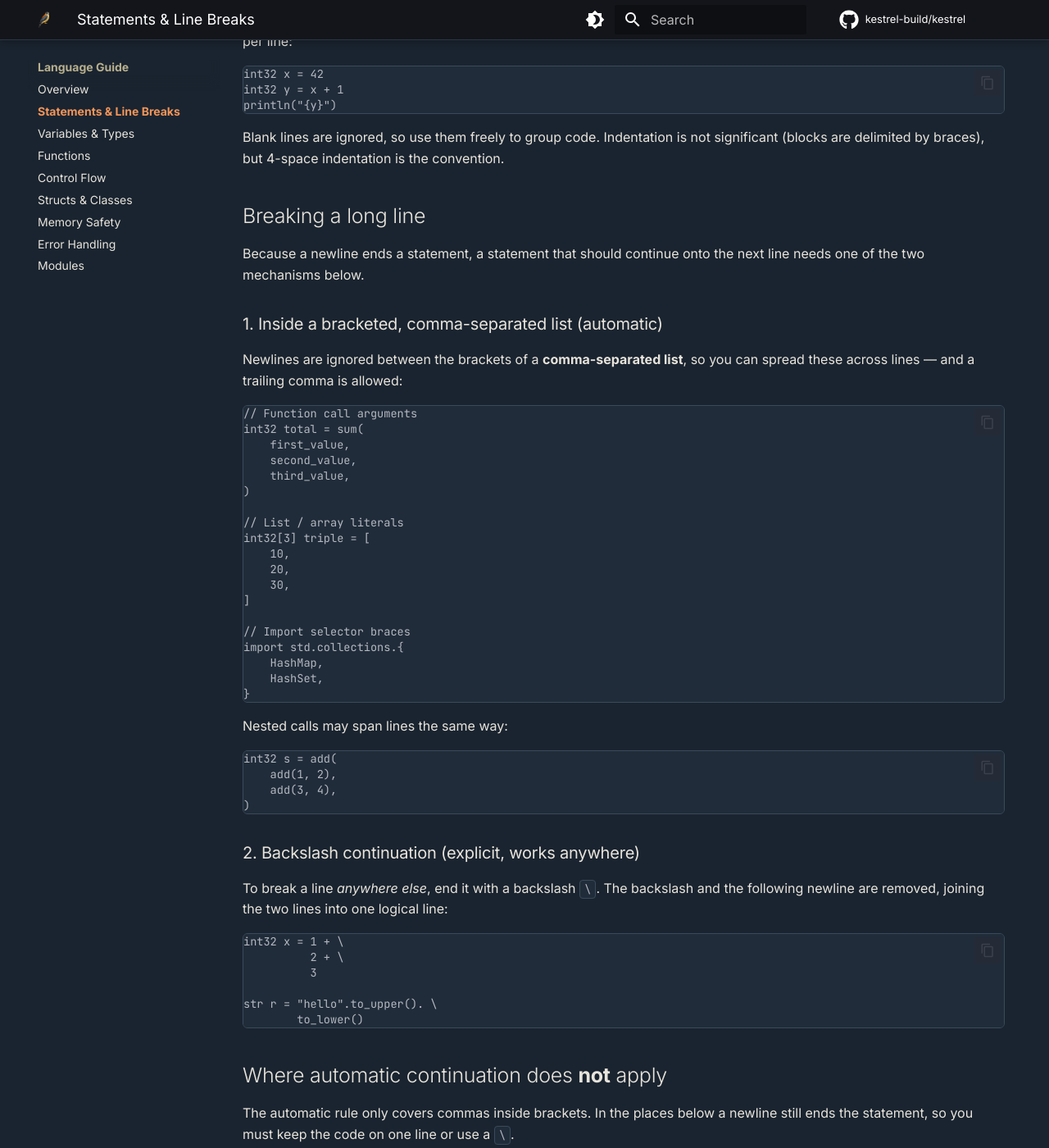
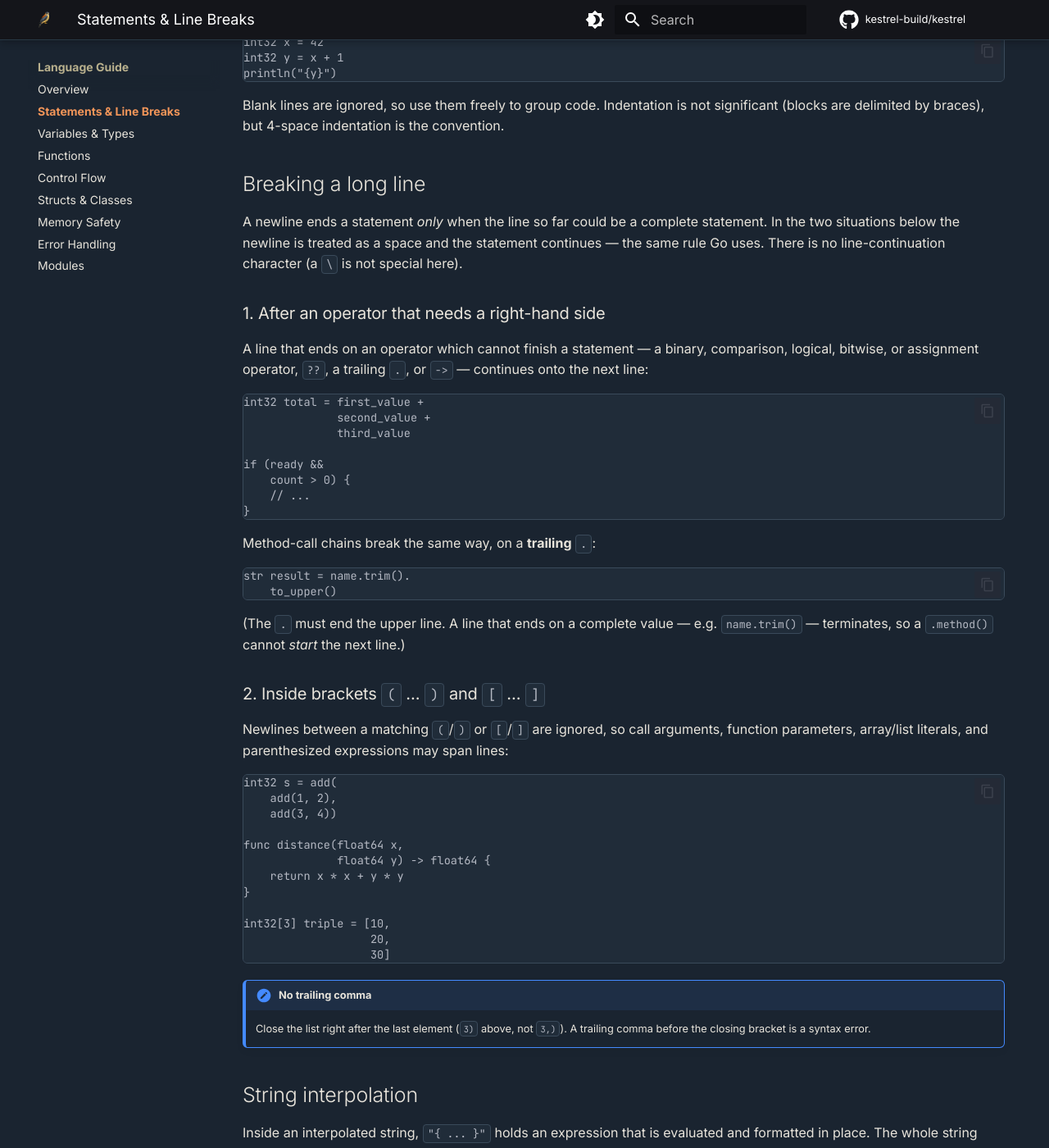
Before and after one commit to kestrel-build/kestrel-build.github.io, an MkDocs documentation site: the page built from docs/language-guide/syntax.md, in a window 1280 px wide and 1400 px high, scrolled down 609 px. Shown: the whole window at 82% size. Built offline with MkDocs 1.6.1 and Material for MkDocs 9.7.7, drawn with Linux system fonts in a browser that asks for light colours; comment, search, counter and statistics services are not loaded; some of the changed text lies outside the part shown.

Commit message:
docs: fix printf→println, rewrite line-continuation, drop zeroed() (audit)
Following the code-vs-docs audit and the compiler line-continuation
reconciliation:

- printf is not a Kestrel function — convert every remaining use to println
  (error-handling, structs-classes, control-flow, memory-safety).
- Rewrite "Statements & Line Breaks" and the cheatsheet's line-break section to
  the language's actual rule (verified on the primary self-host compiler):
  Go-style operator-continuation (a line ending on an operator that needs a right
  side continues) plus newlines-inside-()/[]; a trailing `.` continues a method
  chain. There is no backslash continuation, and no trailing comma before a
  closing bracket. (The earlier draft described the old Rust-seed behavior.)
- Drop `zeroed()` from the cheatsheet — the primary self-host compiler does not
  implement it yet (tracked to add). `auto` inference kept (it works).

All code examples verified against the self-host.

````diff
--- a/docs/language-guide/syntax.md
+++ b/docs/language-guide/syntax.md
@@ -15,111 +15,68 @@ convention.
 
 ## Breaking a long line
 
-Because a newline ends a statement, a statement that should continue onto the
-next line needs one of the two mechanisms below.
+A newline ends a statement *only* when the line so far could be a complete
+statement. In the two situations below the newline is treated as a space and the
+statement continues — the same rule Go uses. There is no line-continuation
+character (a `\` is not special here).
 
-### 1. Inside a bracketed, comma-separated list (automatic)
+### 1. After an operator that needs a right-hand side
 
-Newlines are ignored between the brackets of a **comma-separated list**, so you
-can spread these across lines — and a trailing comma is allowed:
+A line that ends on an operator which cannot finish a statement — a binary,
+comparison, logical, bitwise, or assignment operator, `??`, a trailing `.`, or
+`->` — continues onto the next line:
 
 ```kestrel
-// Function call arguments
-int32 total = sum(
-    first_value,
-    second_value,
-    third_value,
-)
+int32 total = first_value +
+              second_value +
+              third_value
 
-// List / array literals
-int32[3] triple = [
-    10,
-    20,
-    30,
-]
-
-// Import selector braces
-import std.collections.{
-    HashMap,
-    HashSet,
+if (ready &&
+    count > 0) {
+    // ...
 }
 ```
 
-Nested calls may span lines the same way:
+Method-call chains break the same way, on a **trailing** `.`:
+
+```kestrel
+str result = name.trim().
+    to_upper()
+```
+
+(The `.` must end the upper line. A line that ends on a complete value — e.g.
+`name.trim()` — terminates, so a `.method()` cannot *start* the next line.)
+
+### 2. Inside brackets `(` … `)` and `[` … `]`
+
+Newlines between a matching `(`/`)` or `[`/`]` are ignored, so call arguments,
+function parameters, array/list literals, and parenthesized expressions may span
+lines:
 
 ```kestrel
 int32 s = add(
     add(1, 2),
-    add(3, 4),
-)
+    add(3, 4))
+
+func distance(float64 x,
+              float64 y) -> float64 {
+    return x * x + y * y
+}
+
+int32[3] triple = [10,
+                   20,
+                   30]
 ```
 
-### 2. Backslash continuation (explicit, works anywhere)
+!!! note "No trailing comma"
 
-To break a line *anywhere else*, end it with a backslash `\`. The backslash and
-the following newline are removed, joining the two lines into one logical line:
-
-```kestrel
-int32 x = 1 + \
-          2 + \
-          3
-
-str r = "hello".to_upper(). \
-        to_lower()
-```
-
-## Where automatic continuation does **not** apply
-
-The automatic rule only covers commas inside brackets. In the places below a
-newline still ends the statement, so you must keep the code on one line or use a
-`\`.
-
-!!! warning "These break across lines only with a trailing `\`"
-
-    **After an operator** — a line ending in a binary or logical operator is an
-    error, *even inside parentheses*:
-
-    ```kestrel
-    // error: the newline after `&&` ends the expression
-    if (a > 0 &&
-        a < 10) { }
-
-    // ok — trailing backslash, or keep it on one line
-    if (a > 0 && \
-        a < 10) { }
-    ```
-
-    **Method-call chains** — a `.method()` cannot start (or the previous line
-    end with a `.`) on its own line without a `\`:
-
-    ```kestrel
-    // error
-    str r = name.trim()
-                .to_upper()
-
-    // ok
-    str r = name.trim(). \
-                to_upper()
-    ```
-
-    **Function declaration parameter lists** — keep the parameters of a `func`
-    declaration on one line:
-
-    ```kestrel
-    // error: declaration parameters do not span lines
-    func add(
-        int32 a,
-        int32 b) -> int32 { return a + b }
-
-    // ok
-    func add(int32 a, int32 b) -> int32 { return a + b }
-    ```
+    Close the list right after the last element (`3)` above, not `3,)`). A
+    trailing comma before the closing bracket is a syntax error.
 
 ## String interpolation
 
 Inside an interpolated string, `"{ ... }"` holds an expression that is evaluated
-and formatted in place. The whole string literal — braces included — stays on a
-single source line:
+and formatted in place. The whole string literal stays on a single source line:
 
 ```kestrel
 str name = "Kestrel"
@@ -131,6 +88,6 @@ println("Hello, {name}! 1 + 1 = {1 + 1}")
 | You want to… | Do this |
 |---|---|
 | End a statement | Start a new line (no `;`) |
-| Break a call's arguments / a list literal / import braces | Break after any comma; a trailing comma is fine |
-| Break after an operator, split a method chain, or continue anything else | End the line with `\` |
+| Continue a long expression | End the line on an operator (`+`, `&&`, `=`, a trailing `.`, …) — it carries to the next line |
+| Spread call args / parameters / a list literal | Break after a comma inside `(…)` or `[…]` — no trailing comma |
 | Group code visually | Use blank lines (ignored) |
--- a/docs/reference/cheatsheet.md
+++ b/docs/reference/cheatsheet.md
@@ -66,7 +66,7 @@ int32 x = 42
 float64 pi = 3.14159
 str name = "Kestrel"
 bool active = true
-int32 flags = zeroed()      // zero-initialize any type
+int32 flags = 0
 auto n = 42                 // inferred type
 ```
 
@@ -152,21 +152,17 @@ required. Newline terminates a statement (no semicolons).
 // Newline ends a statement — one per line, no semicolons.
 int32 x = 42
 
-// Break freely between commas in a bracketed list (trailing comma ok):
-int32 t = sum(
-    a,
-    b,
-)
-int32[3] xs = [1, 2, 3]
+// A line ending on an operator (that needs a right side) continues — Go's rule:
+int32 y = 1 +
+          2
 
-// Anywhere else (after an operator, a method chain, decl params),
-// continue the line with a trailing backslash:
-int32 y = 1 + \
-          2
+// ...and newlines inside ( ) / [ ] are ignored (no trailing comma):
+int32 t = add(a,
+              b)
 ```
 
-Automatic continuation applies only between commas inside `()` / `[]` / import
-`{}`. Elsewhere, end the line with `\`. See
+Continuation happens after a dangling operator (`+`, `&&`, `=`, a trailing `.`,
+`->`, …) or inside brackets. There is no `\` continuation. See
 [Statements & Line Breaks](../language-guide/syntax.md).
 
 ---
````
Also changed, not shown: docs/language-guide/control-flow.md (+13 -13 lines), docs/language-guide/error-handling.md (+4 -4 lines), docs/language-guide/memory-safety.md (+4 -4 lines), docs/language-guide/structs-classes.md (+3 -3 lines).
